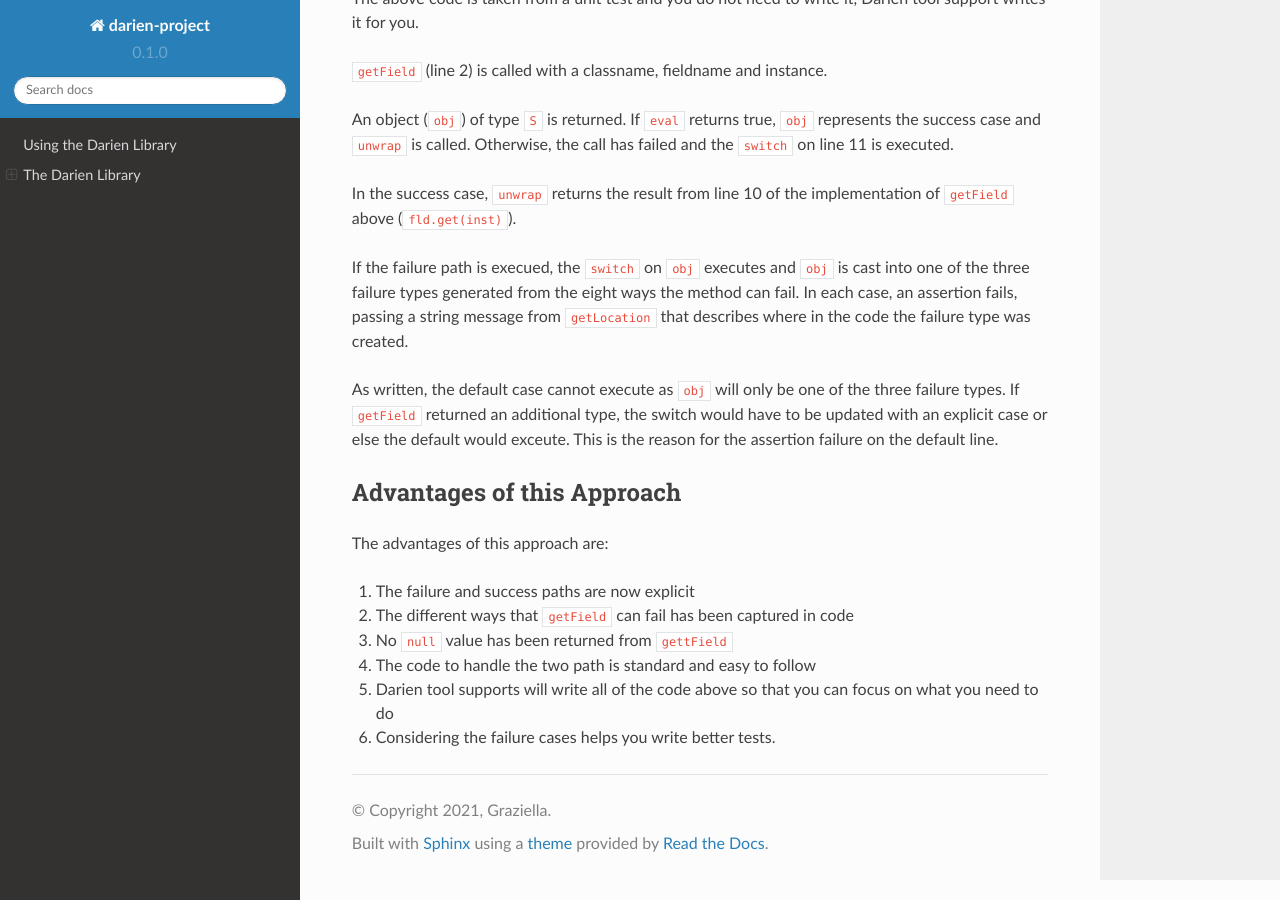
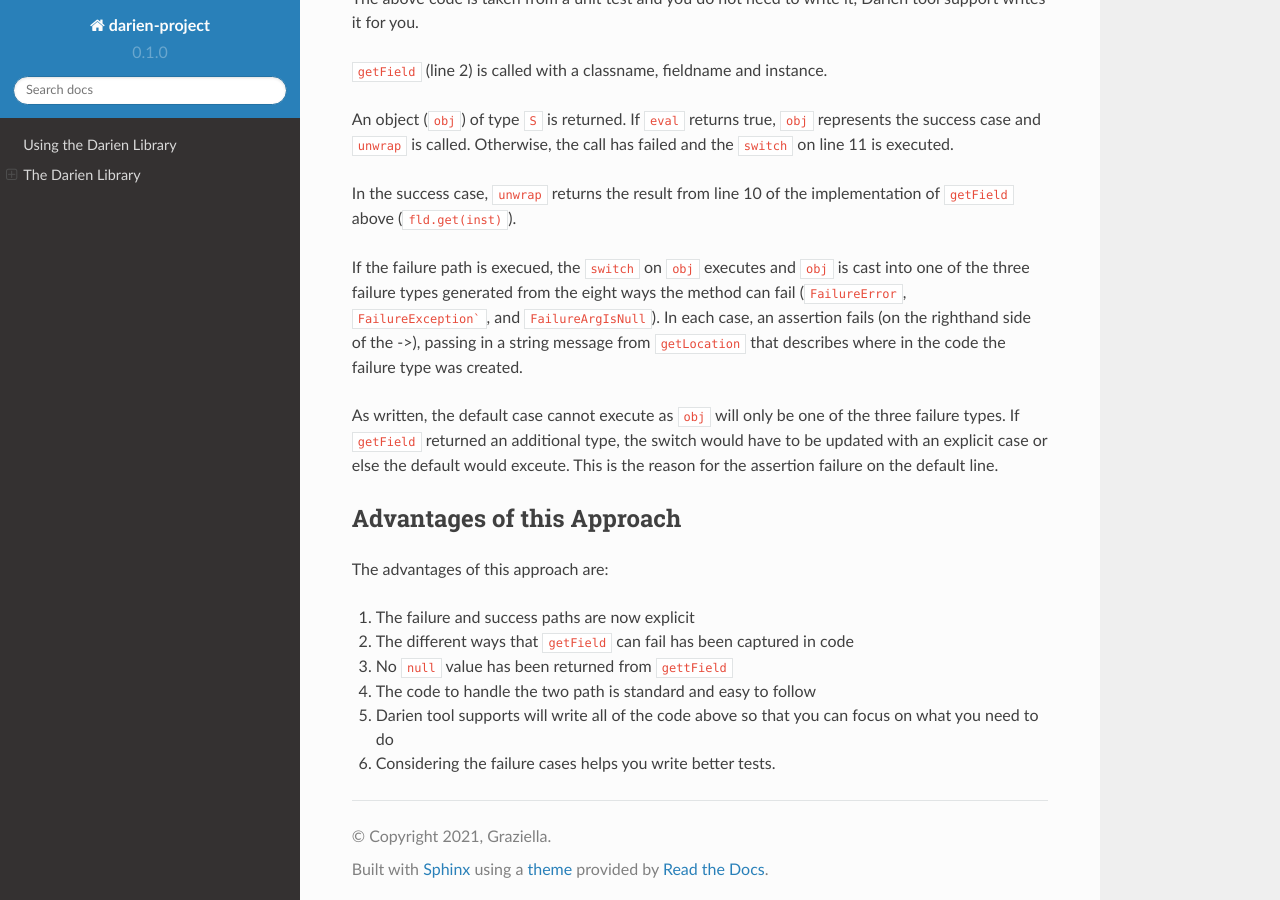
Before and after one commit to jh-evans/readthedocs, a Sphinx documentation site: the page built from docs/source/using.rst, in a window 1280 px wide and 900 px high, scrolled down 2724 px. Built offline with Sphinx 7.4.7 and the Read the Docs theme 2.0.0, drawn with Linux system fonts in a browser that asks for light colours.

Commit message:
Update using.rst

````diff
--- a/docs/source/using.rst
+++ b/docs/source/using.rst
@@ -137,8 +137,9 @@ is executed.
 
 In the success case, ``unwrap`` returns the result from line 10 of the implementation of ``getField`` above (``fld.get(inst)``).
 
-If the failure path is execued, the ``switch`` on ``obj`` executes and ``obj`` is cast into one of the three failure types generated from the eight ways the method can fail. In each case, an assertion
-fails, passing a string message from ``getLocation`` that describes where in the code the failure type was created.
+If the failure path is execued, the ``switch`` on ``obj`` executes and ``obj`` is cast into one of the three failure types generated from the eight ways the method can fail (``FailureError``,
+``FailureException```, and ``FailureArgIsNull``). In each case, an assertion fails (on the righthand side of the ->), passing in a string message from ``getLocation`` that describes where in the
+code the failure type was created.
 
 As written, the default case cannot execute as ``obj`` will only be one of the three failure types. If ``getField`` returned an additional type, the switch would have to be updated with an explicit
 case or else the default would exceute. This is the reason for the assertion failure on the default line.
````
